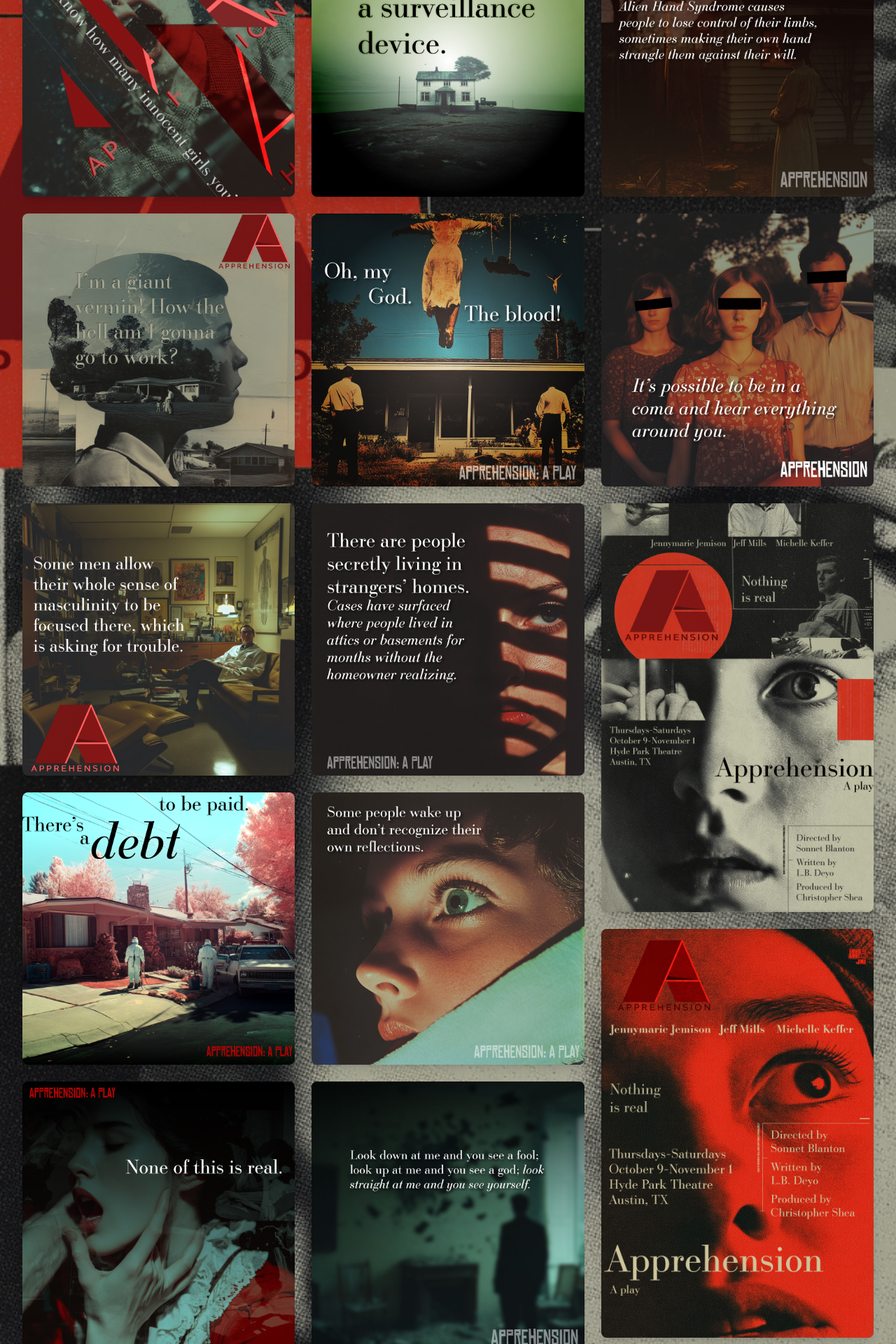
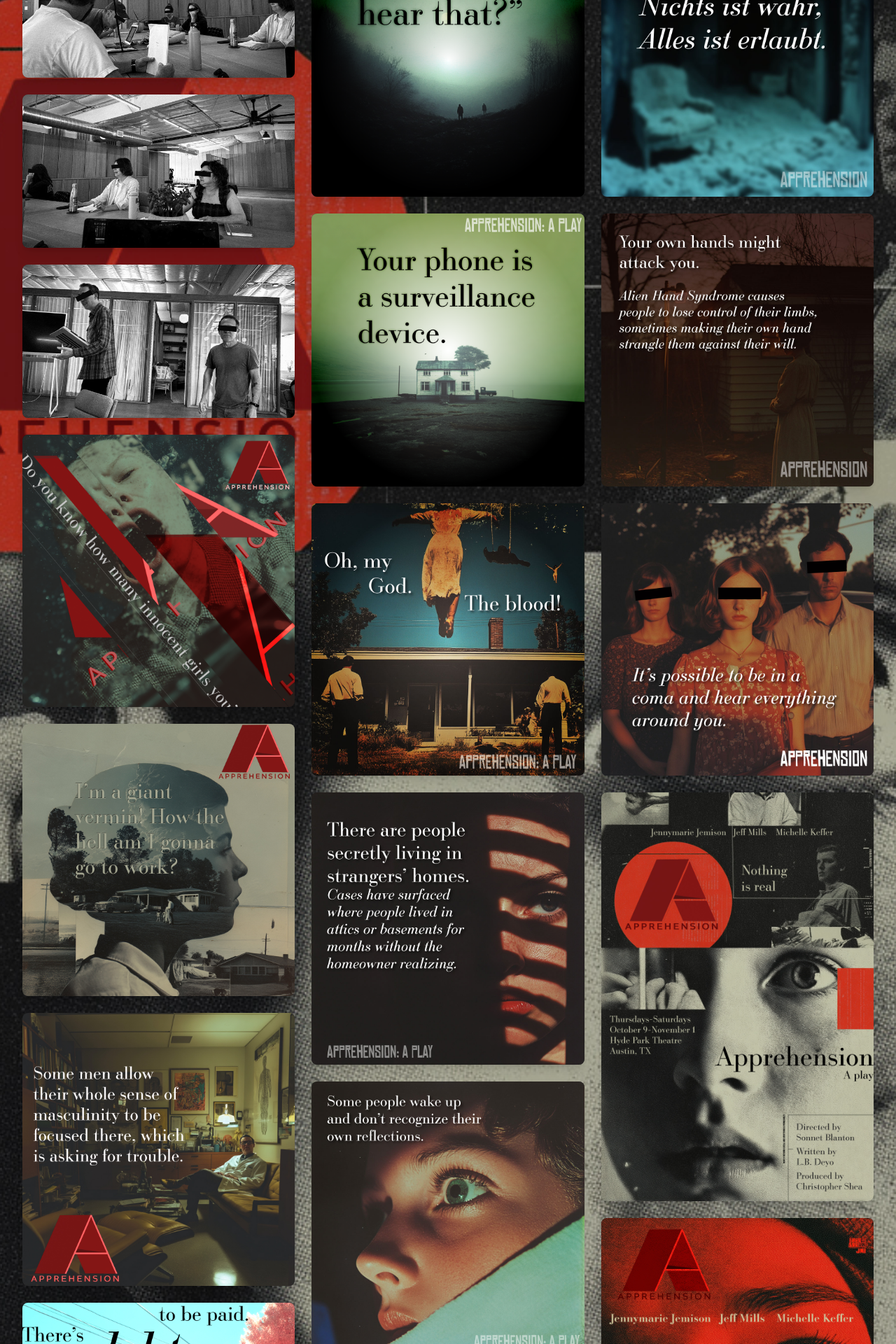
Before and after one commit to lbdeyo/apprehensionplay, a Next.js app: page /media in a window 1280 px wide. Shown: the part 400-2320 px from the top of the page at 70% size. Built offline with nearby package versions, Linux system fonts and the light colour scheme; a web font is replaced by a local one.

Commit message:
Adding cool functionality to the photo/video page.

```diff
--- a/app/media/page.tsx
+++ b/app/media/page.tsx
@@ -1,17 +1,78 @@
 'use client';
 
-import { useState } from 'react';
+import { useState, useEffect } from 'react';
 
 export default function Media() {
     const [selectedMedia, setSelectedMedia] = useState<{ type: 'video' | 'image', src: string } | null>(null);
+    const [currentIndex, setCurrentIndex] = useState<number>(0);
+
+    // Array of all media items
+    const mediaItems = [
+        { type: 'image' as const, src: '/img/bts/bars/reading3-big-gang.jpg' },
+        { type: 'image' as const, src: '/img/bts/bars/reading3-sonnet-jenny.jpg' },
+        { type: 'image' as const, src: '/img/bts/bars/reading-3-buzz-lance.jpg' },
+        { type: 'image' as const, src: '/img/media/social-05052025.png' },
+        { type: 'image' as const, src: '/img/media/social-05012025a.jpg' },
+        { type: 'image' as const, src: '/img/media/social-04292025a.jpg' },
+        { type: 'image' as const, src: '/img/media/social-04272025.jpg' },
+        { type: 'image' as const, src: '/img/media/social-04232025.jpg' },
+        { type: 'image' as const, src: '/img/media/social-04142025b.png' },
+        { type: 'image' as const, src: '/img/media/social-04132025.png' },
+        { type: 'image' as const, src: '/img/media/social-38.jpg' },
+        { type: 'image' as const, src: '/img/media/social20.jpg' },
+        { type: 'image' as const, src: '/img/media/social19.jpg' },
+        { type: 'image' as const, src: '/img/media/social16.jpg' },
+        { type: 'image' as const, src: '/img/media/social15.jpg' },
+        { type: 'image' as const, src: '/img/media/social10.jpg' },
+        { type: 'image' as const, src: '/img/media/social4.jpg' },
+        { type: 'image' as const, src: '/img/media/apprehension-poster-concept-1.jpg' },
+        { type: 'image' as const, src: '/img/media/apprehension-poster-concept-3.jpg' },
+    ];
 
     const handleMediaClick = (type: 'video' | 'image', src: string) => {
+        const index = mediaItems.findIndex(item => item.src === src);
+        setCurrentIndex(index);
         setSelectedMedia({ type, src });
     };
 
     const handleCloseModal = () => {
         setSelectedMedia(null);
     };
+
+    const handlePrevious = () => {
+        if (currentIndex > 0) {
+            const newIndex = currentIndex - 1;
+            setCurrentIndex(newIndex);
+            setSelectedMedia(mediaItems[newIndex]);
+        }
+    };
+
+    const handleNext = () => {
+        if (currentIndex < mediaItems.length - 1) {
+            const newIndex = currentIndex + 1;
+            setCurrentIndex(newIndex);
+            setSelectedMedia(mediaItems[newIndex]);
+        }
+    };
+
+    useEffect(() => {
+        const handleKeyDown = (event: KeyboardEvent) => {
+            if (selectedMedia) {
+                if (event.key === 'Escape') {
+                    handleCloseModal();
+                } else if (event.key === 'ArrowLeft') {
+                    handlePrevious();
+                } else if (event.key === 'ArrowRight') {
+                    handleNext();
+                }
+            }
+        };
+
+        document.addEventListener('keydown', handleKeyDown);
+        return () => {
+            document.removeEventListener('keydown', handleKeyDown);
+        };
+    }, [selectedMedia, currentIndex]);
 
     return (
         <div className="relative w-full min-h-screen">
@@ -25,7 +86,7 @@
                 <section className="space-y-4 text-left">
                     <div className="relative w-full max-w-max">
                         <h1 className="text-6xl md:text-9xl lg:text-9xl text-white mt-6 md:mt-5 inline-block" style={{ textShadow: "1px 2px 4px rgba(0,0,0,0.9)" }}>
-                            Media
+                            Images/Videos
                         </h1>
                     </div>
                 </section>
@@ -33,102 +94,15 @@
                 {/* Media Grid Section */}
                 <section className="mt-16">
                     <div className="columns-1 md:columns-2 lg:columns-3 gap-6">
-                        <div
-                            className="mb-6 bg-[#070C17]/50 rounded-lg shadow-lg cursor-pointer transform transition-transform duration-300 hover:scale-105 overflow-hidden"
-                            onClick={() => handleMediaClick('image', '/img/media/social-05052025.png')}
-                        >
-                            <img src="/img/media/social-05052025.png" alt="Media content" className="w-full h-auto object-contain" />
-                        </div>
-                        <div
-                            className="mb-6 bg-[#070C17]/50 rounded-lg shadow-lg cursor-pointer transform transition-transform duration-300 hover:scale-105 overflow-hidden"
-                            onClick={() => handleMediaClick('image', '/img/media/social-05012025a.jpg')}
-                        >
-                            <img src="/img/media/social-05012025a.jpg" alt="Media content" className="w-full h-auto object-contain" />
-                        </div>
-                        <div
-                            className="mb-6 bg-[#070C17]/50 rounded-lg shadow-lg cursor-pointer transform transition-transform duration-300 hover:scale-105 overflow-hidden"
-                            onClick={() => handleMediaClick('image', '/img/media/social-04292025a.jpg')}
-                        >
-                            <img src="/img/media/social-04292025a.jpg" alt="Media content" className="w-full h-auto object-contain" />
-                        </div>
-                        <div
-                            className="mb-6 bg-[#070C17]/50 rounded-lg shadow-lg cursor-pointer transform transition-transform duration-300 hover:scale-105 overflow-hidden"
-                            onClick={() => handleMediaClick('image', '/img/media/social-04272025.jpg')}
-                        >
-                            <img src="/img/media/social-04272025.jpg" alt="Media content" className="w-full h-auto object-contain" />
-                        </div>
-                        <div
-                            className="mb-6 bg-[#070C17]/50 rounded-lg shadow-lg cursor-pointer transform transition-transform duration-300 hover:scale-105 overflow-hidden"
-                            onClick={() => handleMediaClick('image', '/img/media/social-04232025.jpg')}
-                        >
-                            <img src="/img/media/social-04232025.jpg" alt="Media content" className="w-full h-auto object-contain" />
-                        </div>
-                        <div
-                            className="mb-6 bg-[#070C17]/50 rounded-lg shadow-lg cursor-pointer transform transition-transform duration-300 hover:scale-105 overflow-hidden"
-                            onClick={() => handleMediaClick('image', '/img/media/social-04142025b.png')}
-                        >
-                            <img src="/img/media/social-04142025b.png" alt="Media content" className="w-full h-auto object-contain" />
-                        </div>
-                        <div
-                            className="mb-6 bg-[#070C17]/50 rounded-lg shadow-lg cursor-pointer transform transition-transform duration-300 hover:scale-105 overflow-hidden"
-                            onClick={() => handleMediaClick('image', '/img/media/social-04132025.png')}
-                        >
-                            <img src="/img/media/social-04132025.png" alt="Media content" className="w-full h-auto object-contain" />
-                        </div>
-                        <div
-                            className="mb-6 bg-[#070C17]/50 rounded-lg shadow-lg cursor-pointer transform transition-transform duration-300 hover:scale-105 overflow-hidden"
-                            onClick={() => handleMediaClick('image', '/img/media/social-38.jpg')}
-                        >
-                            <img src="/img/media/social-38.jpg" alt="Media content" className="w-full h-auto object-contain" />
-                        </div>
-                        <div
-                            className="mb-6 bg-[#070C17]/50 rounded-lg shadow-lg cursor-pointer transform transition-transform duration-300 hover:scale-105 overflow-hidden"
-                            onClick={() => handleMediaClick('image', '/img/media/social20.jpg')}
-                        >
-                            <img src="/img/media/social20.jpg" alt="Media content" className="w-full h-auto object-contain" />
-                        </div>
-                        <div
-                            className="mb-6 bg-[#070C17]/50 rounded-lg shadow-lg cursor-pointer transform transition-transform duration-300 hover:scale-105 overflow-hidden"
-                            onClick={() => handleMediaClick('image', '/img/media/social19.jpg')}
-                        >
-                            <img src="/img/media/social19.jpg" alt="Media content" className="w-full h-auto object-contain" />
-                        </div>
-                        <div
-                            className="mb-6 bg-[#070C17]/50 rounded-lg shadow-lg cursor-pointer transform transition-transform duration-300 hover:scale-105 overflow-hidden"
-                            onClick={() => handleMediaClick('image', '/img/media/social16.jpg')}
-                        >
-                            <img src="/img/media/social16.jpg" alt="Media content" className="w-full h-auto object-contain" />
-                        </div>
-                        <div
-                            className="mb-6 bg-[#070C17]/50 rounded-lg shadow-lg cursor-pointer transform transition-transform duration-300 hover:scale-105 overflow-hidden"
-                            onClick={() => handleMediaClick('image', '/img/media/social15.jpg')}
-                        >
-                            <img src="/img/media/social15.jpg" alt="Media content" className="w-full h-auto object-contain" />
-                        </div>
-                        <div
-                            className="mb-6 bg-[#070C17]/50 rounded-lg shadow-lg cursor-pointer transform transition-transform duration-300 hover:scale-105 overflow-hidden"
-                            onClick={() => handleMediaClick('image', '/img/media/social10.jpg')}
-                        >
-                            <img src="/img/media/social10.jpg" alt="Media content" className="w-full h-auto object-contain" />
-                        </div>
-                        <div
-                            className="mb-6 bg-[#070C17]/50 rounded-lg shadow-lg cursor-pointer transform transition-transform duration-300 hover:scale-105 overflow-hidden"
-                            onClick={() => handleMediaClick('image', '/img/media/social4.jpg')}
-                        >
-                            <img src="/img/media/social4.jpg" alt="Media content" className="w-full h-auto object-contain" />
-                        </div>
-                        <div
-                            className="mb-6 bg-[#070C17]/50 rounded-lg shadow-lg cursor-pointer transform transition-transform duration-300 hover:scale-105 overflow-hidden"
-                            onClick={() => handleMediaClick('image', '/img/media/apprehension-poster-concept-1.jpg')}
-                        >
-                            <img src="/img/media/apprehension-poster-concept-1.jpg" alt="Media content" className="w-full h-auto object-contain" />
-                        </div>
-                        <div
-                            className="mb-6 bg-[#070C17]/50 rounded-lg shadow-lg cursor-pointer transform transition-transform duration-300 hover:scale-105 overflow-hidden"
-                            onClick={() => handleMediaClick('image', '/img/media/apprehension-poster-concept-3.jpg')}
-                        >
-                            <img src="/img/media/apprehension-poster-concept-3.jpg" alt="Media content" className="w-full h-auto object-contain" />
-                        </div>
+                        {mediaItems.map((item, index) => (
+                            <div
+                                key={item.src}
+                                className="mb-6 bg-[#070C17]/50 rounded-lg shadow-lg cursor-pointer transform transition-transform duration-300 hover:scale-105 overflow-hidden"
+                                onClick={() => handleMediaClick(item.type, item.src)}
+                            >
+                                <img src={item.src} alt="Media content" className="w-full h-auto object-contain" />
+                            </div>
+                        ))}
                     </div>
                 </section>
 
@@ -144,8 +118,29 @@
                         >
                             ×
                         </button>
+                        <button
+                            className="absolute left-4 top-1/2 -translate-y-1/2 text-white text-4xl hover:text-gray-300 transition-colors disabled:opacity-50 disabled:cursor-not-allowed"
+                            onClick={(e) => {
+                                e.stopPropagation();
+                                handlePrevious();
+                            }}
+                            disabled={currentIndex === 0}
+                        >
+                            ←
+                        </button>
+                        <button
+                            className="absolute right-4 top-1/2 -translate-y-1/2 text-white text-4xl hover:text-gray-300 transition-colors disabled:opacity-50 disabled:cursor-not-allowed"
+                            onClick={(e) => {
+                                e.stopPropagation();
+                                handleNext();
+                            }}
+                            disabled={currentIndex === mediaItems.length - 1}
+                        >
+                            →
+                        </button>
                         <div
                             className="relative max-w-7xl max-h-[90vh] w-full transform transition-transform duration-300"
+                            onClick={(e) => e.stopPropagation()}
                         >
                             {selectedMedia.type === 'video' ? (
                                 <video
```
